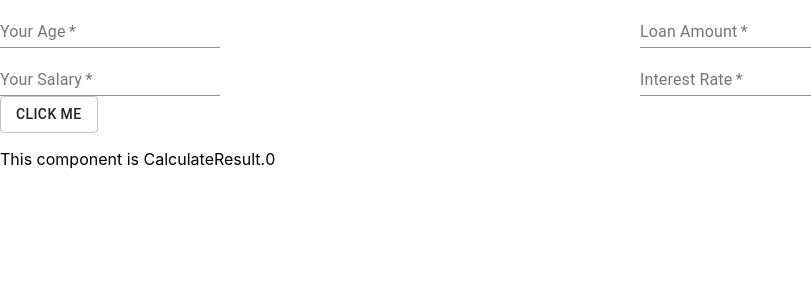
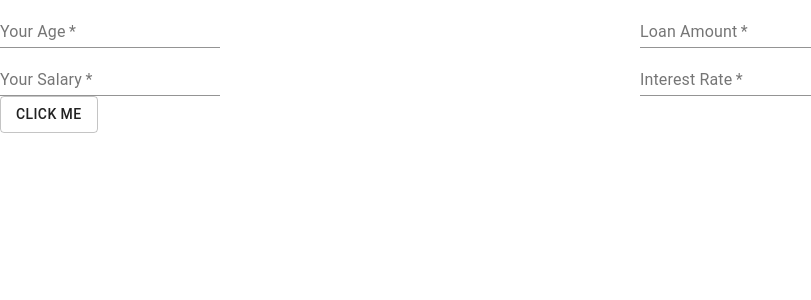
Before and after one commit to sshota0809/housing-loan-simulator, a React (Create React App) app: page / in a window 1280 px wide. Shown: the top 300 px of the page, without its empty margins (0-811 px from the left). Built offline with nearby package versions, Linux system fonts and the light colour scheme.

Commit message:
Add condition to display result

```diff
--- a/src/CalculateResult.js
+++ b/src/CalculateResult.js
@@ -9,8 +9,10 @@ function CalculateResult() {
 
   return (
     <Grid container>
-      <p>This component is CalculateResult.</p>
-      <p>{ result }</p>
+      {result !== 0
+          ? <p>{ result }</p>
+          : <p></p>
+      }
     </Grid>
   );
 }
```
